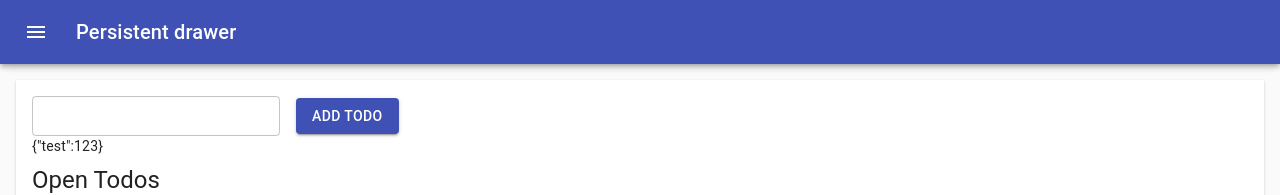
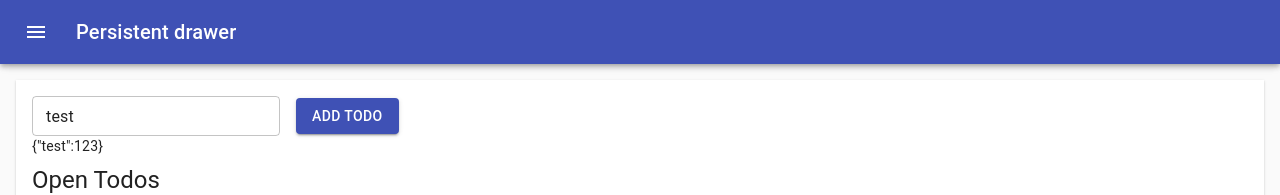
Before and after one commit to d400800/react-charts-experiments, a React (Create React App) app: page /mvvm-playground in a window 1280 px wide. Shown: the top 195 px of the page. Built offline with nearby package versions, Linux system fonts and the light colour scheme.

Commit message:
refactor uiData defaults; rename modelData into data

```diff
--- a/src/Features/TodoListPage.jsx
+++ b/src/Features/TodoListPage.jsx
@@ -8,14 +8,14 @@ import {useTestStore} from "./Todos/stores/test";
 function TodoListPage() {
     const InitialTodoListStore = new TodoListStore([
         {
-            modelData: {text: 'Implement MVVM with mobx', id: 1, isDone: false},
+            data: {text: 'Implement MVVM with mobx', id: 1, isDone: false},
             uiData: {isEditing: false}
         },
         {
-            modelData: {text: 'Buy milk', id: 2, isDone: false}
+            data: {text: 'Buy milk', id: 2, isDone: false}
         },
         {
-            modelData: {text: 'Workout', id: 3, isDone: false}
+            data: {text: 'Workout', id: 3, isDone: false}
         }
     ]);
 
--- a/src/Features/Todos/TodoItem.jsx
+++ b/src/Features/Todos/TodoItem.jsx
@@ -1,12 +1,10 @@
-import React, {useState} from 'react';
-import {onEnterPress} from "./helpers/use-enter";
+import React from 'react';
 import {Button, Box, Typography, Checkbox, IconButton, TextField} from "@material-ui/core";
 import HighlightOffIcon from '@material-ui/icons/HighlightOff';
 import AdjustIcon from '@material-ui/icons/Adjust';
 import EditIcon from '@material-ui/icons/Edit';
 import {useObserver} from "mobx-react-lite";
 import {useTodoListStore} from './stores/todo-list';
-import TodoItemVm from "./stores/todo-item";
 import ViewModel from "../../shared/models/ViewModel";
 import useViewModel from "../../shared/hooks/use-view-model";
 
@@ -57,7 +55,7 @@ export const TodoItem = ({todo}) => {
 
 function TodoText({todoText, onSave}) {
     const todoTextVm = useViewModel(new ViewModel({
-        modelData: {text: todoText}
+        data: {text: todoText}
     }));
 
     return (
--- a/src/Features/Todos/TodoNew.jsx
+++ b/src/Features/Todos/TodoNew.jsx
@@ -7,20 +7,9 @@ import ViewModel from "../../shared/models/ViewModel";
 import useViewModel from "../../shared/hooks/use-view-model";
 
 class TodoNewVm extends ViewModel {
-    constructor({modelData, uiData} = {}) {
-        // todo: refactor this repeating code
-        super({
-            modelData,
-            uiData: {
-                ...TodoNewVm.getDefaultUiData(),
-                ...uiData
-            }
-        });
-    }
-
     static getDefaultUiData() {
         return {
-            name: ''
+            name: 'test'
         }
     }
 }
@@ -31,7 +20,7 @@ export const TodoNew = () => {
 
     const addTodo = () => {
         todoList.addTodo({
-            modelData: {text: todoNewVm.uiData.name}
+            data: {text: todoNewVm.uiData.name}
         });
 
         todoNewVm.updateUiData({
--- a/src/Features/Todos/stores/todo-item.js
+++ b/src/Features/Todos/stores/todo-item.js
@@ -2,16 +2,6 @@ import {action, decorate } from "mobx";
 import ViewModel from "../../../shared/models/ViewModel";
 
 export default class TodoItemVm extends ViewModel {
-    constructor({modelData, uiData} = {}) {
-        super({
-            modelData,
-            uiData: {
-                ...TodoItemVm.getDefaultUiData(),
-                ...uiData
-            }
-        });
-    }
-
     static getDefaultUiData() {
         return {
             isEditing: false
--- a/src/shared/models/ViewModel.js
+++ b/src/shared/models/ViewModel.js
@@ -1,10 +1,13 @@
 import ObservableModel from "./ObservableModel";
 
 export default class ViewModel {
-    constructor({modelData, uiData} = {}) {
-        this.data = new ObservableModel(modelData);
+    constructor({data, uiData} = {}) {
+        this.data = new ObservableModel(data);
 
-        this.uiData = new ObservableModel(uiData);
+        this.uiData = new ObservableModel({
+            ...this.constructor.getDefaultUiData(),
+            ...uiData
+        });
     }
 
     updateUiData = (uiData) => {
@@ -23,4 +26,8 @@ export default class ViewModel {
         this.updateData(data);
         this.updateUiData(uiData)
     }
+
+    static getDefaultUiData() {
+        return {};
+    }
 }
```
